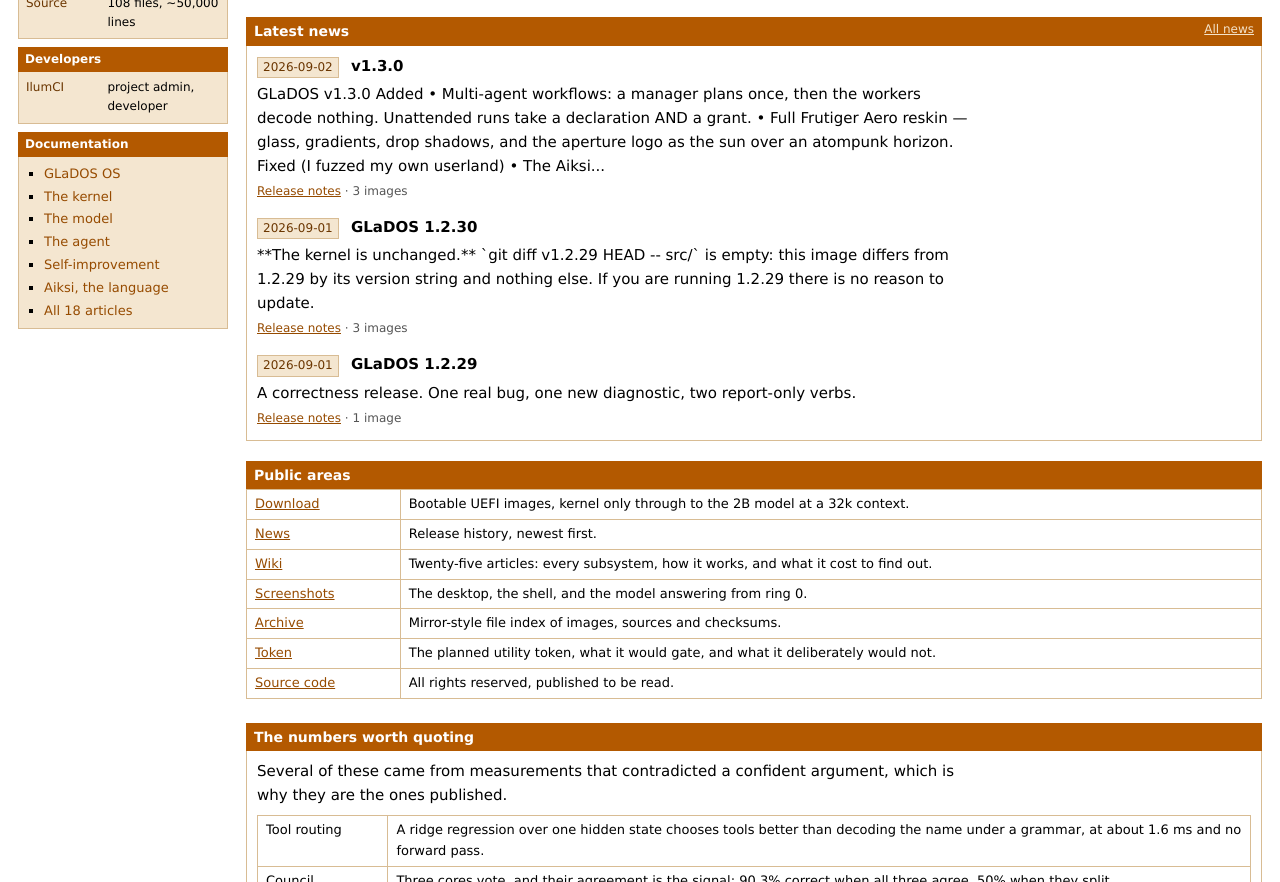
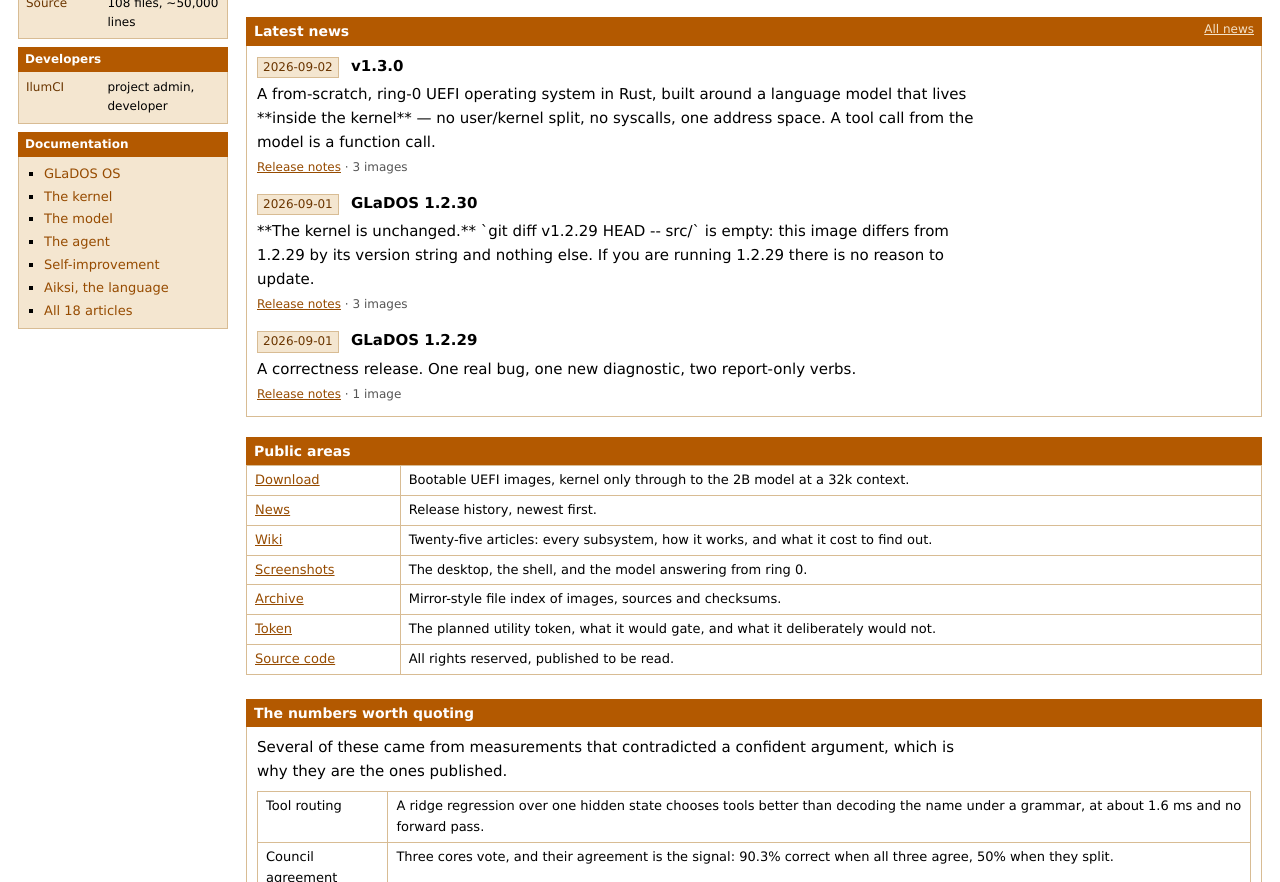
Before and after one commit to IlumCI/GLaDOS, a plain HTML site: page docs/index.html in a window 1280 px wide. Shown: the part 831-1713 px from the top of the page. Drawn offline with Linux system fonts and the light colour scheme.

Commit message:
docs: regenerate from the releases API (release)

```diff
--- a/docs/index.html
+++ b/docs/index.html
@@ -81,7 +81,7 @@
 <!--news-latest-->
 <div class="news">
   <div class="nh"><span class="nd">2026-09-02</span> v1.3.0</div>
-  <p>GLaDOS v1.3.0 Added • Multi-agent workflows: a manager plans once, then the workers decode nothing. Unattended runs take a declaration AND a grant. • Full Frutiger Aero reskin — glass, gradients, drop shadows, and the aperture logo as the sun over an atompunk horizon. Fixed (I fuzzed my own userland) • The Aiksi...</p>
+  <p>A from-scratch, ring-0 UEFI operating system in Rust, built around a language model that lives **inside the kernel** — no user/kernel split, no syscalls, one address space. A tool call from the model is a function call.</p>
   <p class="nl"><a href="https://github.com/IlumCI/GLaDOS/releases/tag/v1.3.0">Release notes</a> &middot; 3 images</p>
 </div>
 <div class="news">
```
Also changed, not shown: docs/news/index.html (+1 -1 lines).
